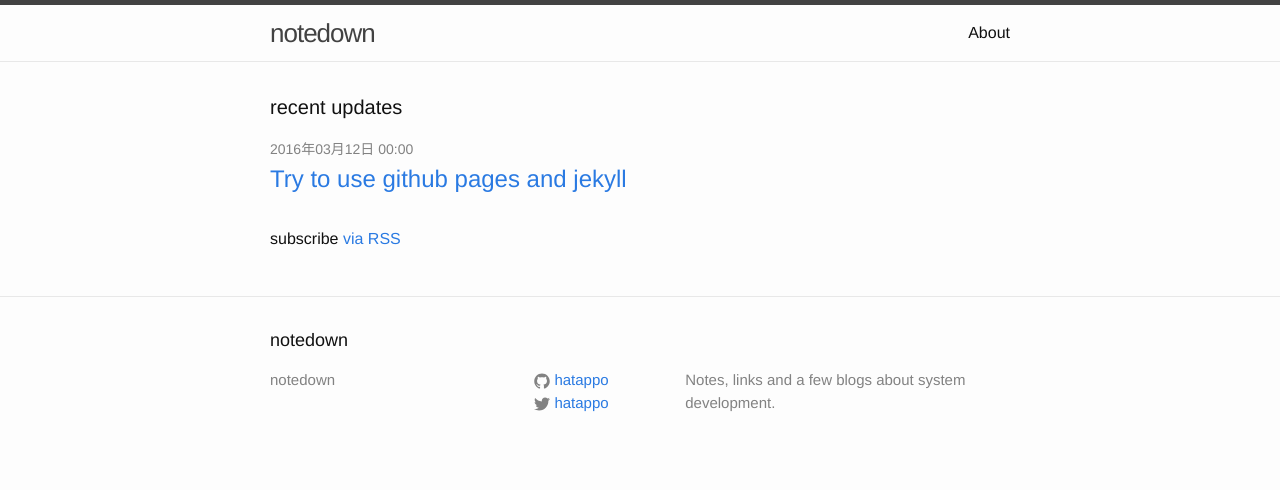
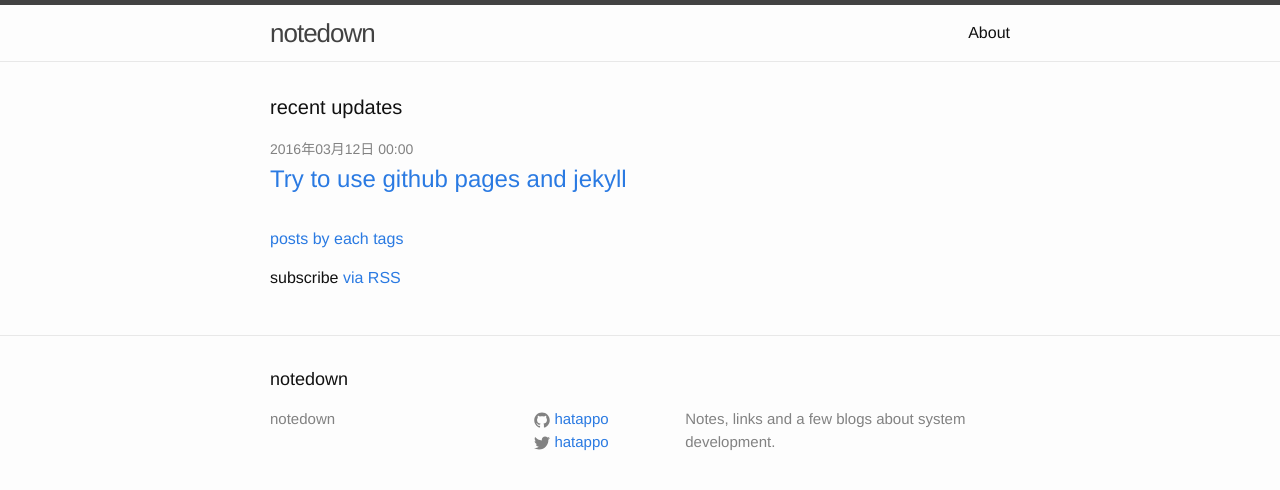
Before and after one commit to hatappo/notedown, a Jekyll site: the page built from index.html, in a window 1280 px wide. Shown: the top 490 px of the page. Built offline with Jekyll 4.4.1, drawn with Linux system fonts in a browser that asks for light colours.

Commit message:
Add link to tag listing page.

```diff
--- a/index.html
+++ b/index.html
@@ -18,6 +18,8 @@ layout: default
     {% endfor %}
   </ul>
 
+  <p><a href="tags.html">posts by each tags</a></p>
+
   <p class="rss-subscribe">subscribe <a href="{{ "/feed.xml" | prepend: site.baseurl }}">via RSS</a></p>
 
 </div>
```
